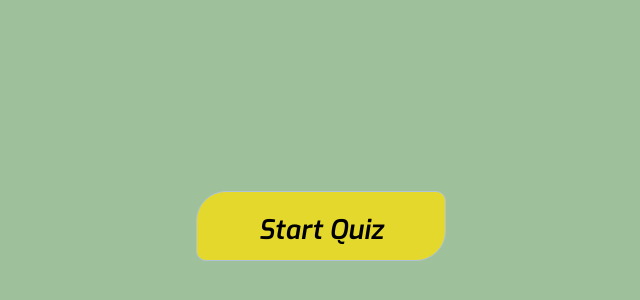
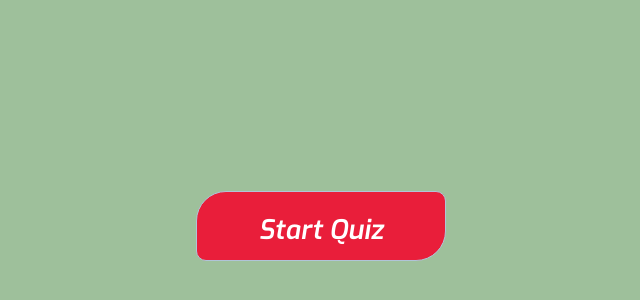
Before and after one commit to bonface221/Quiz_board, a plain HTML site: page index.html in a window 1280 px wide. Shown: the part 174-474 px from the top of the page, without its empty margins (319-959 px from the left). Drawn offline with Linux system fonts and the light colour scheme.

Commit message:
styling:landing page styling- optimized the landing page

```diff
--- a/index.css
+++ b/index.css
@@ -23,8 +23,8 @@ body {
     width: 250px;
     text-align: center;
     padding: 20px 0;
-    background: #e4d82d;
-    color: #000;
+    background: #e91e3a;
+    color: white;
     font-size: 27px;
     font-weight: 700;
     border-radius: 30px 10px;
@@ -34,7 +34,7 @@ body {
 }
 
 #start:hover {
-    background: #d1319c;
+    background: black;
     color: #e7f1fa;
 }
 
```
